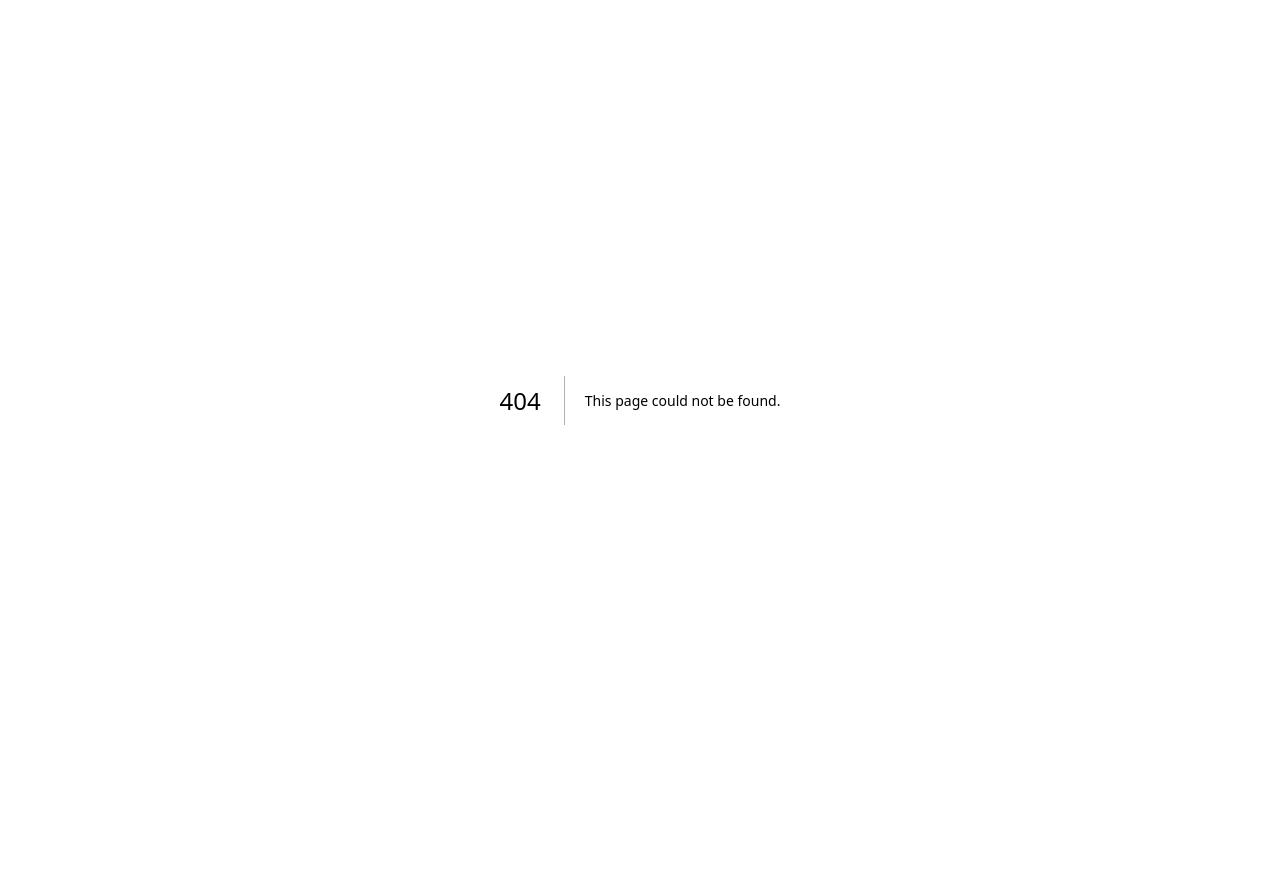
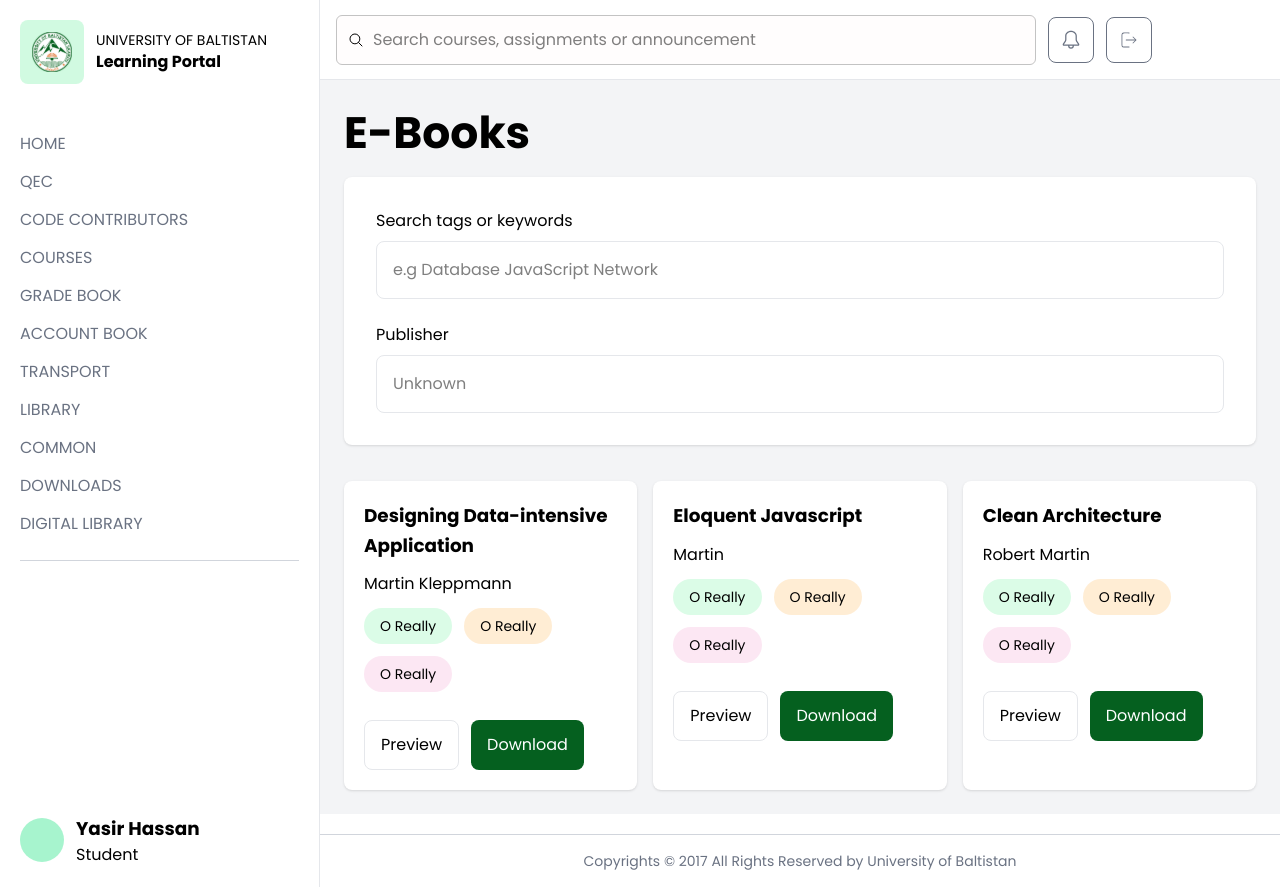
Before and after one commit to Yasirhassan1/university-lms, a Next.js app in the folder front-end/: page /pages/dashboard/e-book in a window 1280 px wide. Before the commit this address had no page. Before the commit the page ends 800 px from the top, so only its background shows below. Built offline with nearby package versions, Linux system fonts and the light colour scheme.

Commit message:
feat: Implement e-book listing page with search functionality and a reusable e-book card component.

```diff
--- /dev/null
+++ b/front-end/src/app/components/e-book-card/Card.jsx
@@ -0,0 +1,20 @@
+export default function Card({title, author, tags}){
+    return(
+        <div className="card flex flex-col gap-3 p-5 bg-white shadow w-fit rounded-lg">
+            <p className="font-semibold">{title}</p>
+            <span>{author}</span>
+            <div className="cont flex flex-wrap gap-3">
+                {
+                    tags.map((cur, ind)=>{
+                        return <span key={ind} className={`px-4 text-sm py-2 rounded-full ${cur.tagColor}`}>{cur.title}</span>
+                    })
+                }
+
+            </div>
+            <div className="buttons flex gap-3 mt-4">
+            <button className="px-4 py-3 rounded-lg border border-gray-200">Preview</button>
+            <button className="px-4 py-3 rounded-lg bg-(--primary-color) text-white">Download</button>
+            </div>
+        </div>
+    )
+}
--- /dev/null
+++ b/front-end/src/app/pages/dashboard/e-book/data.js
@@ -0,0 +1,69 @@
+export const bookData = [
+    {
+        title: "Designing Data-intensive Application",
+        author: "Martin Kleppmann",
+        tags: [
+            {
+                title: "O Really",
+                tagColor: "bg-green-100"
+            },
+
+             {
+                title: "O Really",
+                tagColor: "bg-orange-100"
+            },
+
+             {
+                title: "O Really",
+                tagColor: "bg-pink-100"
+            },
+        ],
+
+    },
+
+   {
+        title: "Eloquent Javascript",
+        author: "Martin",
+        tags: [
+            {
+                title: "O Really",
+                tagColor: "bg-green-100"
+            },
+
+             {
+                title: "O Really",
+                tagColor: "bg-orange-100"
+            },
+
+             {
+                title: "O Really",
+                tagColor: "bg-pink-100"
+            },
+        ],
+
+    },
+
+     {
+        title: "Clean Architecture",
+        author: "Robert Martin",
+        tags: [
+            {
+                title: "O Really",
+                tagColor: "bg-green-100"
+            },
+
+             {
+                title: "O Really",
+                tagColor: "bg-orange-100"
+            },
+
+             {
+                title: "O Really",
+                tagColor: "bg-pink-100"
+            },
+        ],
+
+    },
+
+
+]
--- /dev/null
+++ b/front-end/src/app/pages/dashboard/e-book/page.jsx
@@ -0,0 +1,55 @@
+"use client"
+import Card from "@/app/components/e-book-card/Card";
+import { bookData } from "./data";
+import { useState } from "react";
+export default function Page(){
+
+    const [search, setSearch] = useState("")
+    return(
+        <div className="flex flex-col gap-5">
+        <section>
+            <h3>E-Books</h3>
+
+                <form action="" className="p-8 shadow bg-white rounded-lg mt-4">
+                    <div className="cont flex gap-6 justify-between flex-wrap">
+                        <div className="flex flex-col gap-2 w-full">
+                       <label htmlFor="">Search tags or keywords</label>
+                       <input
+  type="text"
+  onChange={(e) => setSearch(e.target.value)}
+  placeholder="e.g Database JavaScript Network"
+  className="p-4 rounded-lg border border-gray-200 w-full"
+/>
+                        </div>
+
+                        <div className="flex flex-col gap-2 w-full">
+                       <label htmlFor="">Publisher</label>
+                        <input type="text" placeholder="Unknown" className="p-4 rounded-lg border border-gray-200 w-full" />
+                        </div>
+
+                    </div>
+
+                </form>
+
+        </section>
+
+        <section className="grid grid-cols-1 sm:grid-cols-2 md:grid-cols-3 gap-4 mt-4">
+           {
+            search.length == 0?
+            (
+            bookData.map((cur, ind)=>{
+                return <Card key={ind} title={cur.title} author={cur.author} tags={cur.tags}/>
+            })
+        ):
+        (
+            bookData.filter((cur)=>{
+                return cur.title.toLowerCase().includes(search.toLowerCase())
+            }).map((cur, ind)=>{
+                return <Card key={ind} title={cur.title} author={cur.author} tags={cur.tags}/>
+            })
+        )
+           }
+        </section>
+        </div>
+    )
+}
```
